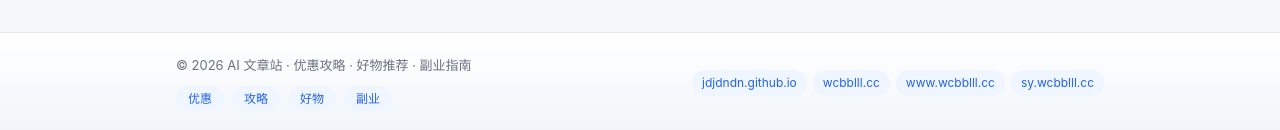
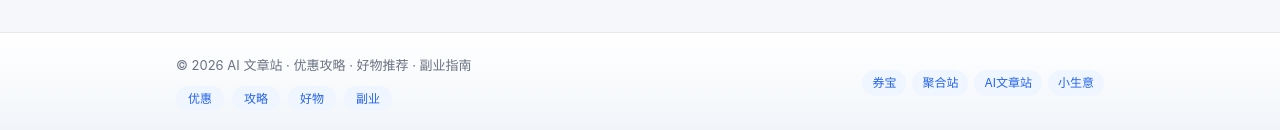
Before and after one commit to jdjdndn/article-site, a Nuxt app: page / in a window 1280 px wide. Shown: the part 667-797 px from the top of the page. Built offline with nearby package versions, Linux system fonts and the light colour scheme; no server answers.

Commit message:
友情链接名称修改

```diff
--- a/app/app.vue
+++ b/app/app.vue
@@ -42,10 +42,10 @@ import { SITE_CATEGORIES } from './config/site'
           </nav>
         </div>
         <div class="friend-links">
-          <a href="https://jdjdndn.github.io" target="_blank" rel="noopener">jdjdndn.github.io</a>
-          <a href="https://wcbblll.cc" target="_blank" rel="noopener">wcbblll.cc</a>
-          <a href="https://www.wcbblll.cc" target="_blank" rel="noopener">www.wcbblll.cc</a>
-          <a href="https://sy.wcbblll.cc" target="_blank" rel="noopener">sy.wcbblll.cc</a>
+          <a href="https://jdjdndn.github.io" target="_blank" rel="noopener">券宝</a>
+          <a href="https://wcbblll.cc" target="_blank" rel="noopener">聚合站</a>
+          <a href="https://www.wcbblll.cc" target="_blank" rel="noopener">AI文章站</a>
+          <a href="https://sy.wcbblll.cc" target="_blank" rel="noopener">小生意</a>
         </div>
       </div>
     </footer>
```
